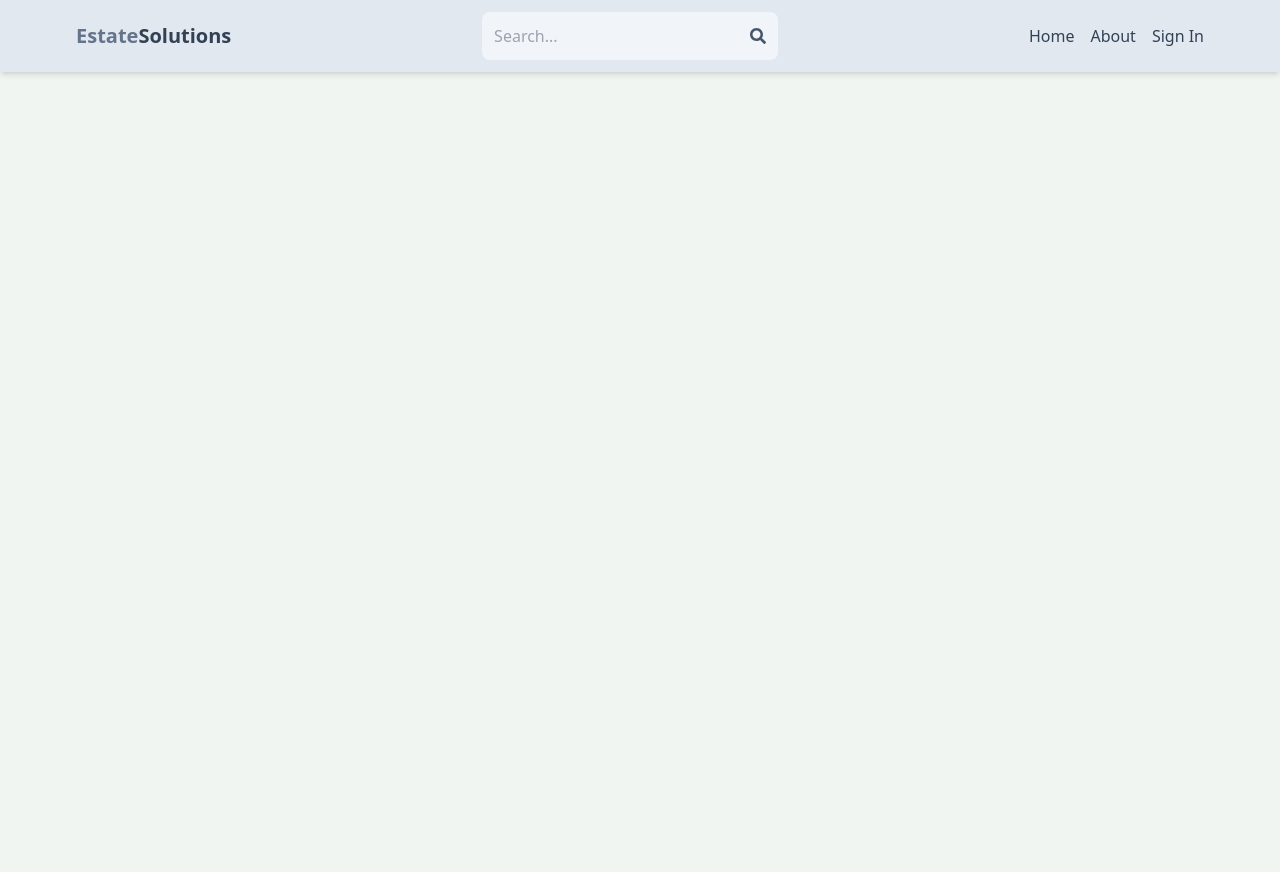
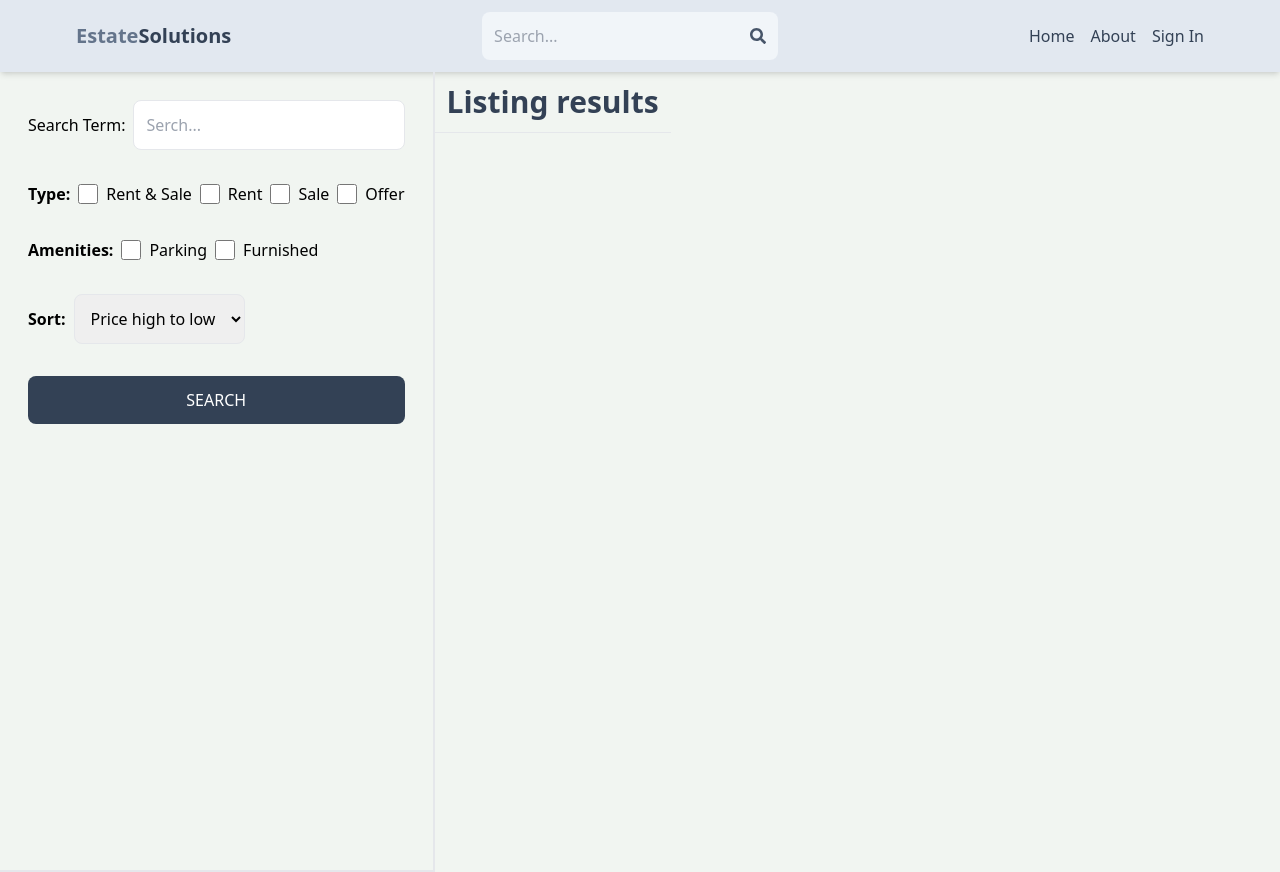
Before and after one commit to sidd-2203/Estate-Solutions-Web, a React (Vite) app in the folder client/: page /search in a window 1280 px wide. Before the commit the page ends 800 px from the top, so only its background shows below. Built offline with nearby package versions, Linux system fonts and the light colour scheme; no server answers.

Commit message:
completed the ui of search

```diff
--- a/client/src/App.jsx
+++ b/client/src/App.jsx
@@ -11,6 +11,7 @@
 import CreateListing from './pages/CreateListing'
 import EditListing from './pages/EditListing'
 import Listing from './pages/Listing'
+import Search from './pages/Search'
 
 export default function App() {
   return <>
@@ -21,6 +22,7 @@
         <Route path='/signup' element={< SignUp />} />
         <Route path='/sign-out' element={<SignOut />} />
         <Route path='/sign-in' element={<Signin />} />
+        <Route path='/search' element={<Search />} />
         <Route path='/listing/:listingId' element={<Listing />} />
         <Route element={<PrivateRoute />}>
           <Route path='/profile' element={<Profile />} />
--- a/client/src/components/SearchBox.jsx
+++ b/client/src/components/SearchBox.jsx
@@ -23,12 +23,12 @@
     }
     return (
         <>
-            <form onClick={handleSubmit} className='bg-slate-100 p-3 rounded-lg flex items-center'  >
+            <form className='bg-slate-100 p-3 rounded-lg flex items-center'  >
                 <input type='text' placeholder='Search...'
                     onChange={(e) => setSearchVal(e.target.value)}
                     value={searchVal}
                     className='bg-transparent focus:outline-none w-24 sm:w-64' />
-                <button>
+                <button onClick={handleSubmit}>
                     <FaSearch className='text-slate-600 ' />
                 </button>
             </form>
--- /dev/null
+++ b/client/src/pages/Search.jsx
@@ -0,0 +1,74 @@
+import React from 'react'
+
+export default function Search() {
+    return (
+        <div className='flex flex-col md:flex-row' >
+            <div className='p-7 border-b-2 md:border-r-2 md:min-h-screen'>
+                <form className='flex flex-col gap-8'>
+                    <div className='flex items-center gap-2'>
+                        <label className='whitespace-nowrap'>Search Term:</label>
+                        <input type='text'
+                            id='searchTerm'
+                            placeholder='Serch...'
+                            className='border rounded-lg p-3 w-full'></input>
+                    </div>
+                    <div className='flex gap-2 flex-wrap items-center'>
+                        <label className='font-semibold'>Type: </label>
+                        <div className='flex gap-2'>
+                            <input type='checkbox'
+                                id='rent'
+                                className='w-5' ></input>
+                            <span>Rent & Sale</span>
+                        </div>
+                        <div className='flex gap-2'>
+                            <input type='checkbox'
+                                id='rent'
+                                className='w-5' ></input>
+                            <span>Rent</span>
+                        </div>
+                        <div className='flex gap-2'>
+                            <input type='checkbox'
+                                id='sale'
+                                className='w-5' ></input>
+                            <span>Sale</span>
+                        </div>
+                        <div className='flex gap-2'>
+                            <input type='checkbox'
+                                id='offer'
+                                className='w-5' ></input>
+                            <span>Offer</span>
+                        </div>
+                    </div>
+                    <div className='flex gap-2 flex-wrap items-center'>
+                        <label className='font-semibold'>Amenities: </label>
+                        <div className='flex gap-2'>
+                            <input type='checkbox'
+                                id='parking'
+                                className='w-5' ></input>
+                            <span>Parking</span>
+                        </div>
+                        <div className='flex gap-2'>
+                            <input type='checkbox'
+                                id='furnished'
+                                className='w-5' ></input>
+                            <span>Furnished</span>
+                        </div>
+                    </div>
+                    <div className='flex items-center gap-2'>
+                        <label className='font-semibold'>Sort:</label>
+                        <select className='border rounded-lg p-3' id='sort_order'>
+                            <option>Price high to low</option>
+                            <option>Price low to high</option>
+                            <option>Latest </option>
+                            <option>Oldest</option>
+                        </select>
+                    </div>
+                    <button className='bg-slate-700 text-white p-3 rounded-lg uppercase hover:opacity-95'>Search</button>
+                </form>
+            </div>
+            <div className=''>
+                <h1 className='text-3xl font-semibold border-b p-3 text-slate-700'>Listing results</h1>
+            </div>
+        </div>
+    )
+}
```
